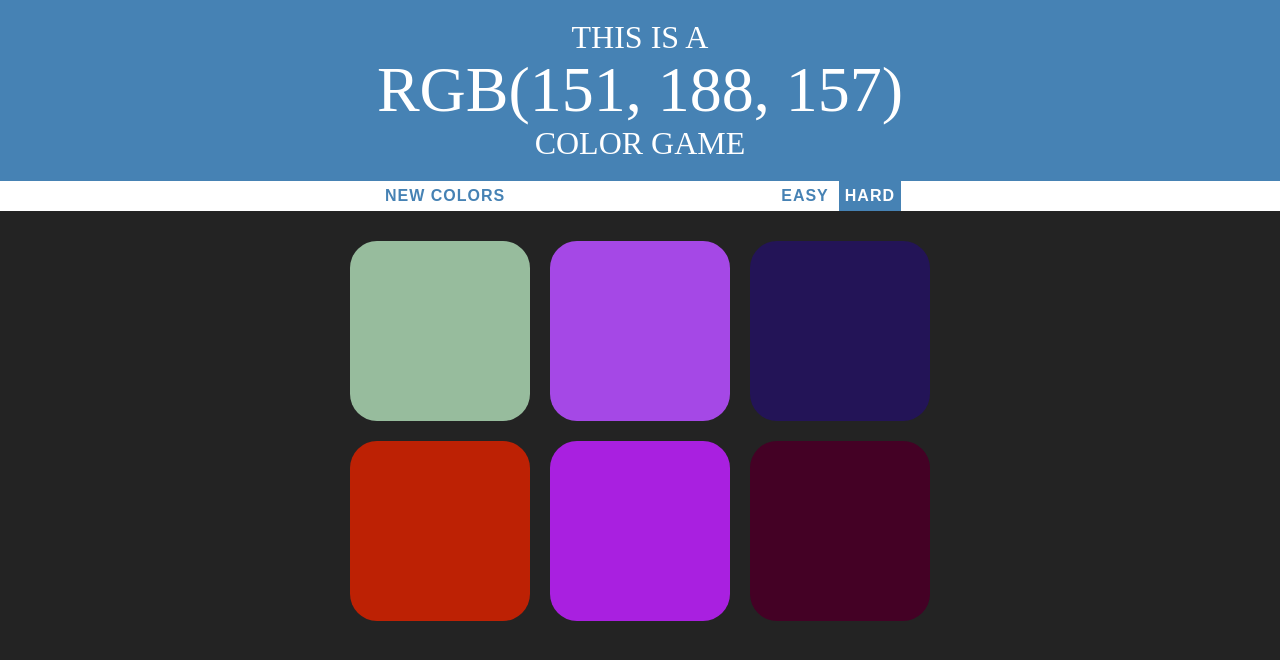
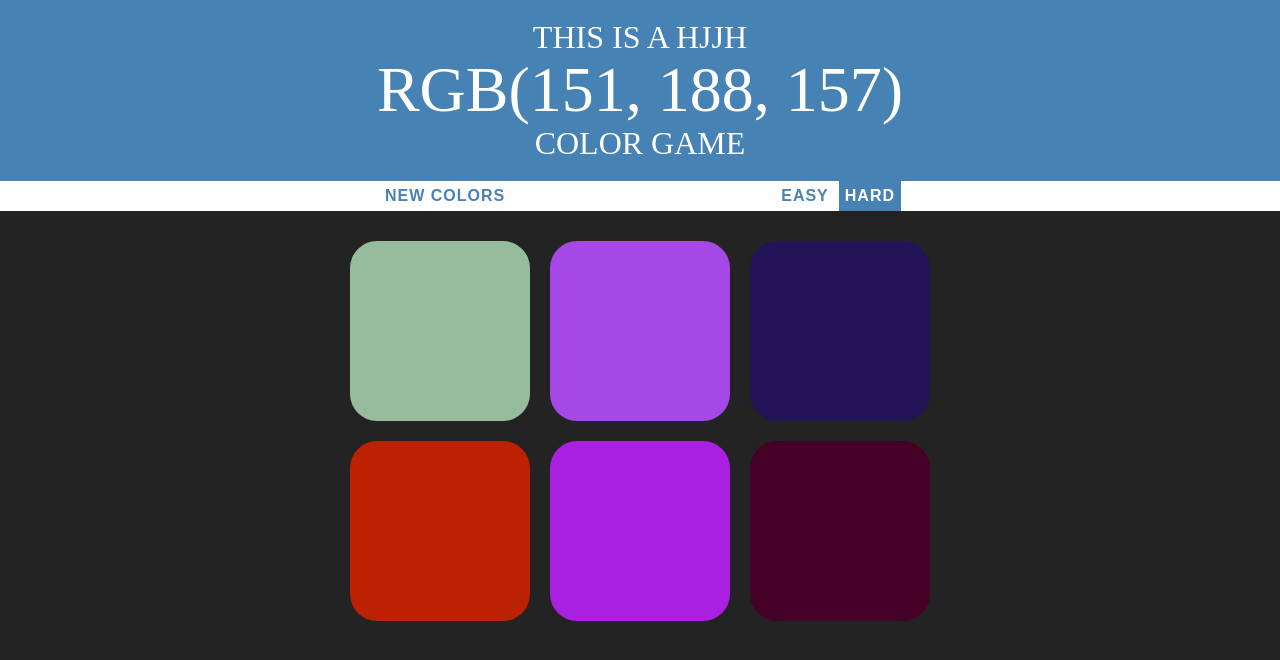
Before and after one commit to anurodhhrb/RGBColorGame, a plain HTML site: page index.html in a window 1280 px wide. Drawn offline with Linux system fonts and the light colour scheme.

Commit message:
added more headers

```diff
--- a/index.html
+++ b/index.html
@@ -5,7 +5,7 @@
 	<link rel="stylesheet" type="text/css" href="colorGame.css">
 </head>
 <body>
-	<h1>This is a
+	<h1>This is a hjjh
 		<br><span id="colorDisplay">RGB</span>
 		<br> color game</h1>
 	<div id="stripe">
```
